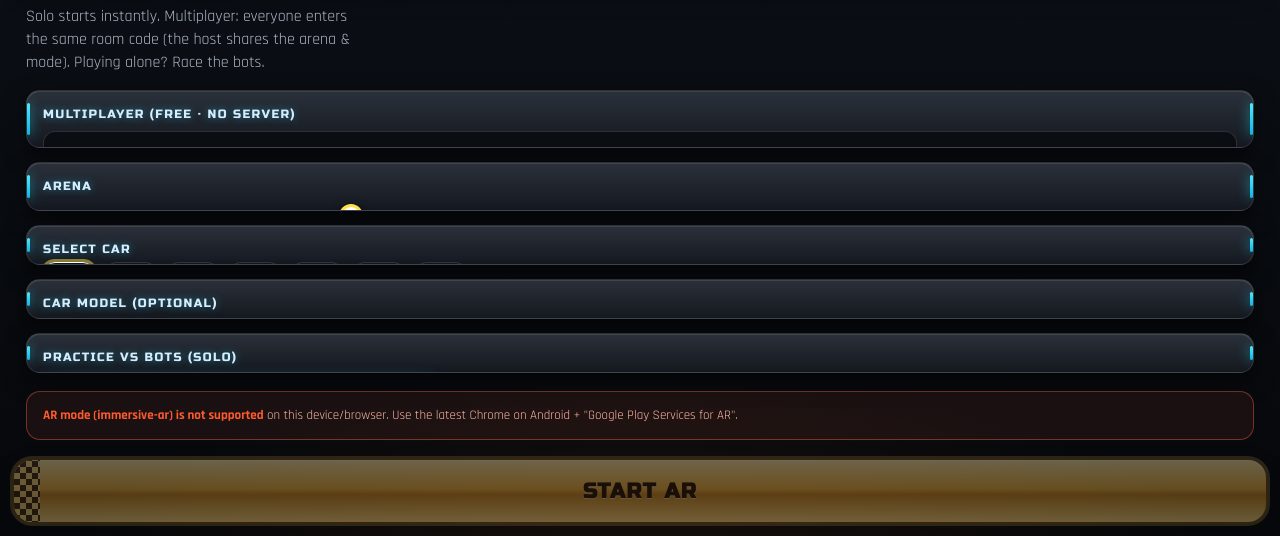
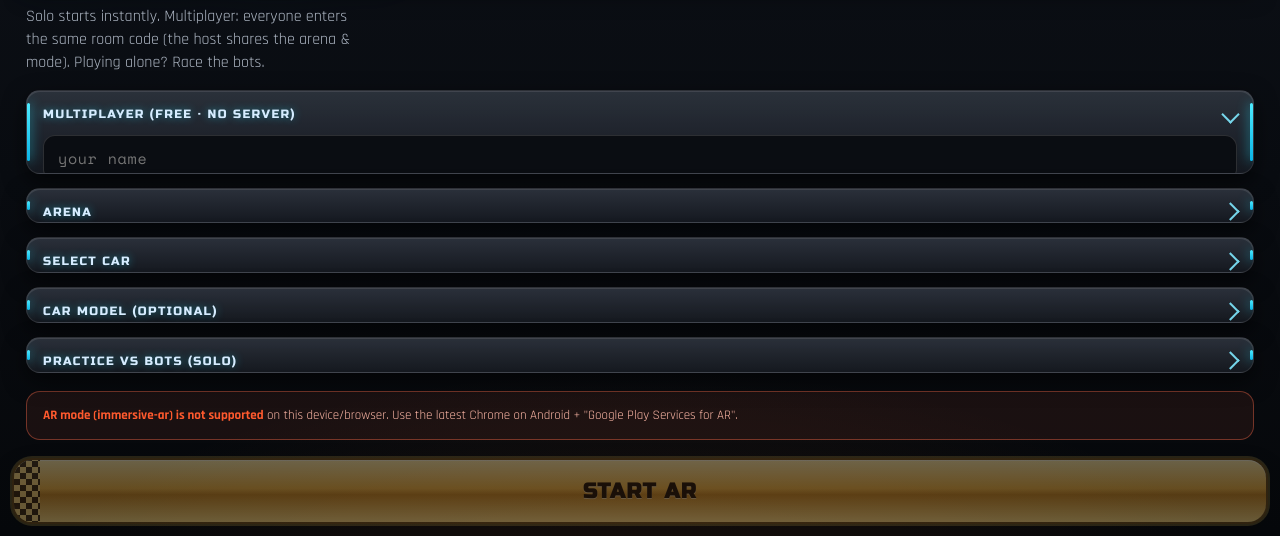
Before and after one commit to wolfpuplabs/DIGITOYS, a plain HTML site: page index.html in a window 1280 px wide. Shown: the part 264-800 px from the top of the page. Drawn offline with nearby package versions, Linux system fonts and the light colour scheme.

Commit message:
Update index.html

```diff
--- a/index.html
+++ b/index.html
@@ -306,6 +306,14 @@
     box-shadow:0 0 0 2px #6e4d17, 0 0 0 4px rgba(255,210,90,.35), 0 12px 30px rgba(0,0,0,.6), inset 0 1px 0 rgba(255,255,255,.5)!important;
     text-shadow:0 1px 0 rgba(255,255,255,.45)}
   .start::before{background:repeating-conic-gradient(#2a1604 0% 25%, #ffd97e 0% 50%) 0/12px 12px;opacity:.85}
+
+  /* collapsible dropdown panels */
+  .mp .lbl{cursor:pointer;display:flex;align-items:center;justify-content:space-between;gap:10px;user-select:none}
+  .mp .lbl::after{content:"";flex:none;width:11px;height:11px;border-right:2.5px solid #7fe9ff;border-bottom:2.5px solid #7fe9ff;
+    transform:rotate(-45deg);transition:transform .2s;opacity:.9}
+  .mp.open .lbl::after{transform:rotate(45deg)}
+  .mpbody{display:none;margin-top:14px}
+  .mp.open > .mpbody{display:block}
 </style>
 </head>
 <body>
@@ -838,6 +846,17 @@ glbfile.addEventListener('change',async e=>{
     upst.innerHTML='Model: <b style="color:var(--lock)">'+f.name+'</b> (only on your screen)';
     if(car){ scene.remove(car); car=null; }   // rebuild on next place
   }catch(err){ upst.textContent='Failed to read file: '+err.message; uploadedGlb=null; }
+});
+
+/* ---------- collapsible menu panels (dropdowns) ---------- */
+document.querySelectorAll('.gate .mp').forEach((panel,idx)=>{
+  const lbl=panel.querySelector('.lbl'); if(!lbl) return;
+  const body=document.createElement('div'); body.className='mpbody';
+  let n=lbl.nextSibling;
+  while(n){ const next=n.nextSibling; body.appendChild(n); n=next; }
+  panel.appendChild(body);
+  lbl.addEventListener('click',()=>panel.classList.toggle('open'));
+  if(idx===0) panel.classList.add('open');     // Multiplayer terbuka default
 });
 
 /* ---------- start AR ---------- */
```
